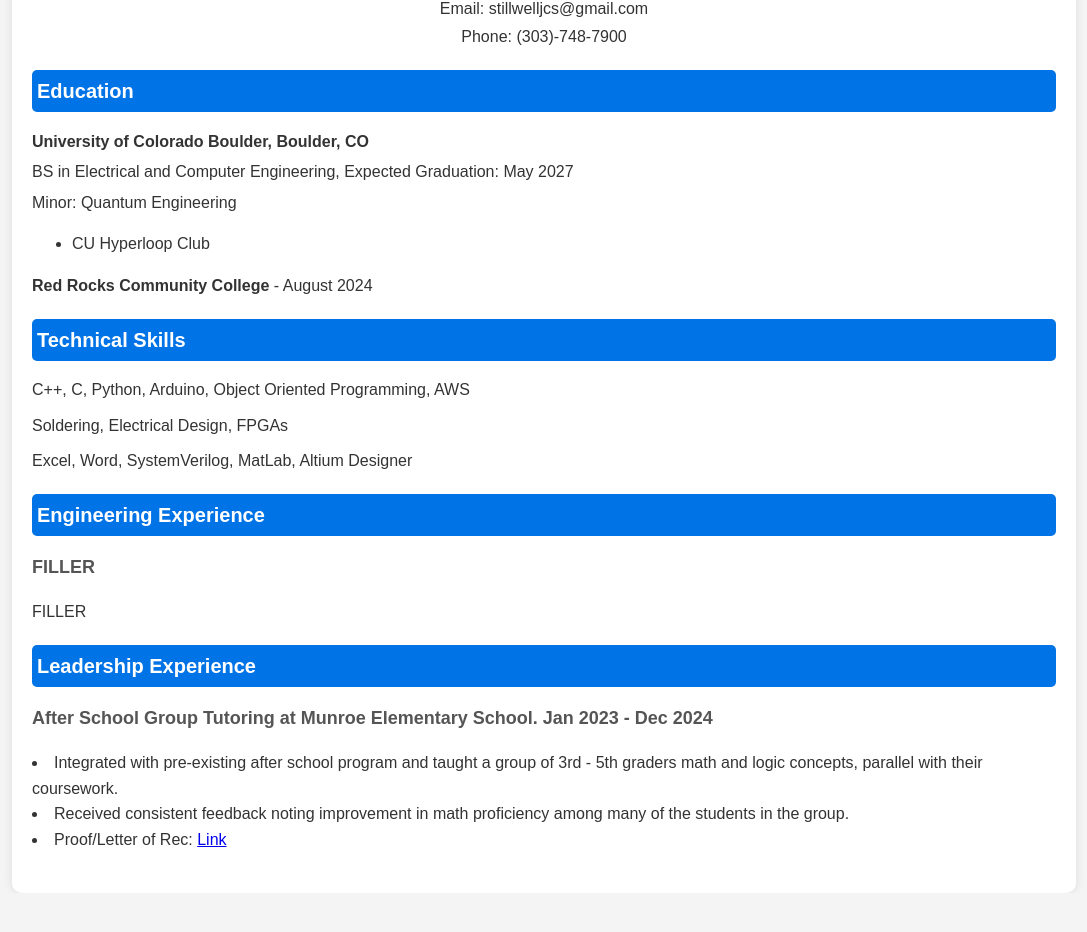
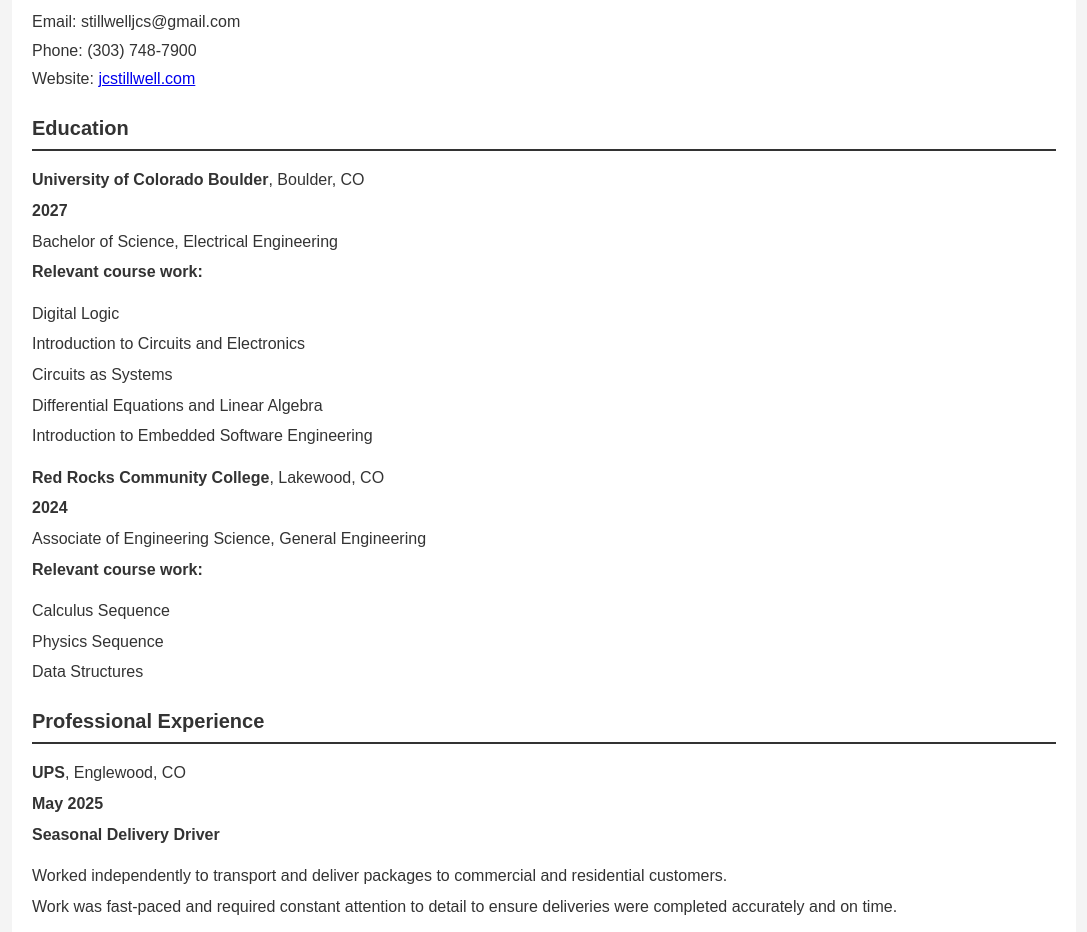
Before and after one commit to jcstillwell/jcstillwell, a plain HTML site: page index.html in a window 1280 px wide. Shown: the part 72-1004 px from the top of the page, without its empty margins (96-1183 px from the left). Before the commit the page ends 965 px from the top, so only its background shows below. Drawn offline with Linux system fonts and the light colour scheme.

Commit message:
Aligned with paper resume

```diff
--- a/index.html
+++ b/index.html
@@ -4,7 +4,7 @@
     <meta charset="UTF-8">
     <meta name="viewport" content="width=device-width, initial-scale=1.0">
     <meta http-equiv="X-UA-Compatible" content="ie=edge">
-    <title>Resume</title>
+    <title>Jackson Stillwell - Resume</title>
     <style>
         body {
             font-family: Arial, sans-serif;
@@ -19,26 +19,17 @@
             margin: 0 auto;
             background-color: white;
             padding: 20px;
-            border-radius: 10px;
-            box-shadow: 0 0 10px rgba(0, 0, 0, 0.1);
-        }
-        header {
-            text-align: center;
-            margin-bottom: 20px;
         }
         h1 {
-            font-size: 28px;
+            font-size: 30px;
             margin: 0;
+            padding-bottom: 10px;
         }
         h2 {
             font-size: 20px;
-            color: #333;
             margin-top: 20px;
-        }
-        h3 {
-            font-size: 18px;
-            color: #555;
-            margin-top: 10px;
+            border-bottom: 2px solid #333;
+            padding-bottom: 5px;
         }
         p {
             margin: 5px 0;
@@ -50,25 +41,12 @@
         .contact-info p {
             margin: 3px 0;
         }
-        .section-title {
-            background-color: #0073e6;
-            color: white;
-            padding: 5px;
-            border-radius: 5px;
-            font-weight: bold;
-        }
-        .section {
-            margin-bottom: 20px;
-        }
-        .skills-list, .experiences-list, .leadership-list {
-            list-style: none;
+        ul {
+            list-style-type: none;
             padding-left: 0;
         }
-        .skills-list li, .experiences-list li, .leadership-list li {
-            margin-bottom: 10px;
-        }
-        .education, .technical-skills, .experience, .leadership {
-            margin-bottom: 20px;
+        li {
+            margin-bottom: 5px;
         }
     </style>
 </head>
@@ -77,48 +55,99 @@
         <header>
             <h1>Jackson Stillwell</h1>
             <div class="contact-info">
-                <p>Email: stillwelljcs@gmail.com <a href="mailto:stillwelljcs@gmail.com"></a></p>
-                <p>Phone: (303)-748-7900</p>
+                <p>Email: stillwelljcs@gmail.com</p>
+                <p>Phone: (303) 748-7900</p>
+                <p>Website: <a href="http://jcstillwell.com" target="_blank">jcstillwell.com</a></p>
             </div>
         </header>
 
-        <div class="education section">
-            <h2 class="section-title">Education</h2>
-            <p><strong>University of Colorado Boulder, Boulder, CO</strong></p>
-            <p>BS in Electrical and Computer Engineering, Expected Graduation: May 2027</p>
-            <p>Minor: Quantum Engineering</p>
+        <div class="education">
+            <h2>Education</h2>
+            <p><strong>University of Colorado Boulder</strong>, Boulder, CO</p>
+            <p><strong>2027</strong></p>
+            <p>Bachelor of Science, Electrical Engineering</p>
+            <p><strong>Relevant course work:</strong></p>
             <ul>
-                <li>CU Hyperloop Club</li>
+                <li>Digital Logic</li>
+                <li>Introduction to Circuits and Electronics</li>
+                <li>Circuits as Systems</li>
+                <li>Differential Equations and Linear Algebra</li>
+                <li>Introduction to Embedded Software Engineering</li>
             </ul>
-            <p><strong>Red Rocks Community College</strong> - August 2024</p>
-        </div>
 
-        <div class="technical-skills section">
-            <h2 class="section-title">Technical Skills</h2>
-            <ul class="skills-list">
-                <li>C++, C, Python, Arduino, Object Oriented Programming, AWS</li>
-                <li>Soldering, Electrical Design, FPGAs</li>
-                <li>Excel, Word, SystemVerilog, MatLab, Altium Designer</li>
+            <p><strong>Red Rocks Community College</strong>, Lakewood, CO</p>
+            <p><strong>2024</strong></p>
+            <p>Associate of Engineering Science, General Engineering</p>
+            <p><strong>Relevant course work:</strong></p>
+            <ul>
+                <li>Calculus Sequence</li>
+                <li>Physics Sequence</li>
+                <li>Data Structures</li>
             </ul>
         </div>
 
-        <div class="experience section">
-            <h2 class="section-title">Engineering Experience</h2>
+        <div class="professional-experience">
+            <h2>Professional Experience</h2>
 
-            <h3>FILLER</h3>
-            <ul class="experiences-list">
-                <li>FILLER</li>
+            <p><strong>UPS</strong>, Englewood, CO</p>
+            <p><strong>May 2025</strong></p>
+            <p><strong>Seasonal Delivery Driver</strong></p>
+            <ul>
+                <li>Worked independently to transport and deliver packages to commercial and residential customers.</li>
+                <li>Work was fast-paced and required constant attention to detail to ensure deliveries were completed accurately and on time.</li>
+            </ul>
+
+            <p><strong>RRCC Student Recreation Center</strong>, Lakewood, CO</p>
+            <p><strong>August 2024</strong></p>
+            <p><strong>Recreation Lead</strong></p>
+            <ul>
+                <li>Monitored recreation assistants to ensure cleaning and upkeep tasks were being done on time and correctly.</li>
+                <li>Managed payments, memberships, and handled customer complaints and issues.</li>
             </ul>
         </div>
 
-        <div class="leadership section">
-            <h2 class="section-title">Leadership Experience</h2>
+        <div class="projects-extracurricular">
+            <h2>Projects & Extracurricular</h2>
 
-            <h3>After School Group Tutoring at Munroe Elementary School. Jan 2023 - Dec 2024</h3>
-                <li>Integrated with pre-existing after school program and taught a group of 3rd - 5th graders math and logic concepts, parallel with their coursework.</li>
-                <li>Received consistent feedback noting improvement in math proficiency among many of the students in the group.</li>
-                <li>Proof/Letter of Rec: <a href="munroe.pdf"> Link </a></li>
+            <p><strong>Digital Receipt Management System</strong></p>
+            <p><strong>January 2023</strong></p>
+            <ul>
+                <li>Built the frontend and backend for a digital receipt organization application used by stores and customers to speed up return transactions.</li>
             </ul>
+
+            <p><strong>8 Bit Breadboard CPU</strong></p>
+            <p><strong>August 2025</strong></p>
+            <ul>
+                <li>Built an 8-bit, programmable CPU entirely on breadboards using fundamental logic gates. Design inspired by Ben Eater (YouTube).</li>
+            </ul>
+
+            <p><strong>Munroe Elementary Afterschool Program</strong></p>
+            <p><strong>Ongoing</strong></p>
+            <ul>
+                <li>Initiated and ran an afterschool math program at Munroe Elementary. The program was well received by both students and faculty.</li>
+                <li>Proof of participation: <a href="munroe.pdf" target="_blank">Link to PDF</a></li>
+            </ul>
+
+            <p><strong>CU Hyperloop</strong></p>
+            <p><strong>Month Year</strong></p>
+            <ul>
+                <li>Designed and tested control boards for a power distribution system inside a tunnel boring machine.</li>
+            </ul>
+        </div>
+
+        <div class="awards">
+            <h2>Awards and Achievements</h2>
+            <p><strong>Eagle Scout Rank</strong> - Boy Scouts of America, December 2021</p>
+            <p>Completed long list of requirements over the course of 4 years ending with a final project</p>
+            <p>For my final project I designed and built a public-access food pantry outside of the church where my troop met.</p>
+            <p>This pantry was mainly aimed to serve Golden, Colorado's large unhoused population.</p>
+        </div>
+
+        <div class="skills">
+            <h2>Skills</h2>
+            <p><strong>Programming Languages:</strong> Python, C, C++, React JS</p>
+            <p><strong>Computer Software/Frameworks:</strong> Git, Django, AWS</p>
+            <p><strong>Languages:</strong> English</p>
         </div>
     </div>
 </body>
```
